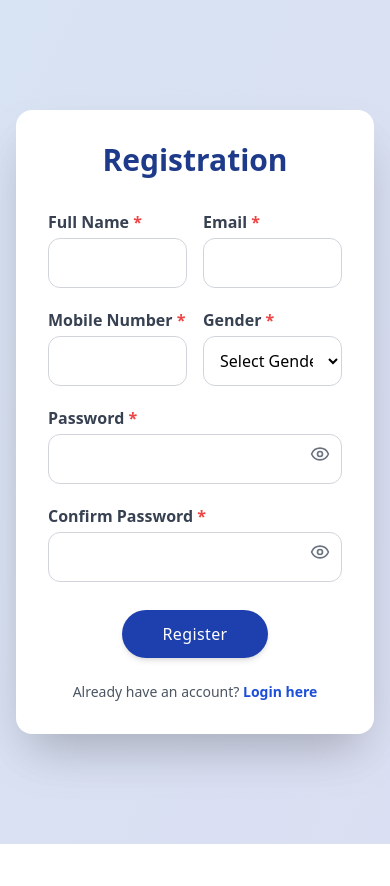
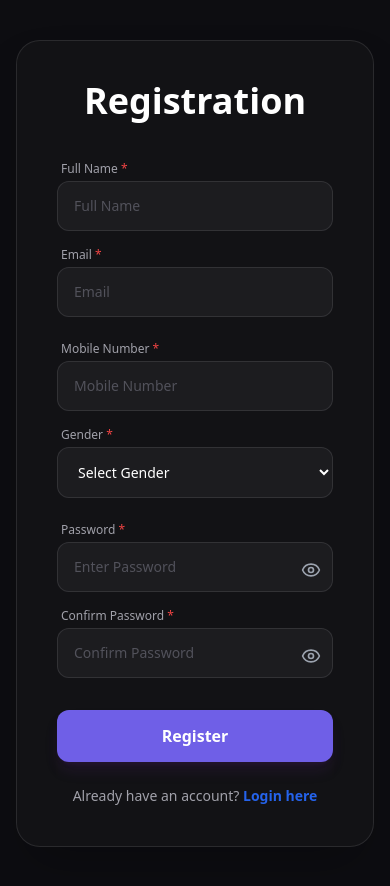
Before and after one commit to ChetanPatil0203/Bank_Frontend-, a React (Create React App) app in the folder frontend/: page / in a window 390 px wide. Before the commit the page ends 844 px from the top, so only its background shows below. Built offline with nearby package versions, Linux system fonts and the light colour scheme.

Commit message:
UI Update

```diff
--- a/frontend/src/components/DashboardHome/DashboardHome.jsx
+++ b/frontend/src/components/DashboardHome/DashboardHome.jsx
@@ -30,7 +30,7 @@ function DashboardHome() {
   ];
 
   return (
-    <div className="min-h-screen p-8 flex justify-center">
+    <div className="min-h-screen bg-[#f8f4e8] p-8 flex justify-center">
       <div className="w-full max-w-4xl">
 
         <h1 className="text-2xl font-semibold mb-6">
--- a/frontend/src/components/HeaderSection/HeaderSection.jsx
+++ b/frontend/src/components/HeaderSection/HeaderSection.jsx
@@ -6,7 +6,7 @@
 
     return (
       <header
-        className={`bg-white text-black shadow-md sticky top-0 z-40 border-b
+        className={`bg-[#f8f4e8] text-black shadow-md sticky top-0 z-40 border-b
         transition-all duration-300 ${
           sidebarOpen ? "ml-[240px]" : "ml-0"
         }`}
--- a/frontend/src/components/Login/Login.jsx
+++ b/frontend/src/components/Login/Login.jsx
@@ -30,9 +30,9 @@ export default function LoginPage() {
   };
 
   return (
-    <div className="min-h-screen flex items-center justify-center px-4">
+    <div className="min-h-screen bg-[#0D0D11] flex items-center justify-center px-4">
 
-      <div className="max-w-md w-full bg-white shadow-2xl rounded-2xl p-8">
+      <div className="max-w-md w-full bg-[#18181b]/50 backdrop-blur-xl border border-white/10 rounded-3xl p-10 shadow-2xl p-8">
 
         {/* HEADER */}
         <div className="text-center mb-8 flex flex-col items-center">
@@ -54,11 +54,12 @@ export default function LoginPage() {
             name="accountNumber"
             placeholder="Enter Account Number"
             handleChange={handleChange}
+            className="w-full bg-[#27272a]/50 text-white text-sm border border-white/10 rounded-xl px-4 py-3.5 focus:outline-none focus:border-[#6F5FE7] focus:ring-1 focus:ring-[#6F5FE7] transition-all placeholder:text-zinc-600"
           />
 
           {/* Password Field */}
           <div>
-            <label className="block text-sm font-medium text-gray-700 mb-1">
+            <label className="block text-sm font-medium text-zinc-400 mb-1">
               Password
             </label>
 
@@ -68,7 +69,7 @@ export default function LoginPage() {
                 name="password"
                 placeholder="Enter Password"
                 onChange={handleChange}
-                className="w-full border rounded-xl p-3 pr-12 focus:ring-2 focus:ring-blue-500 outline-none"
+                className="w-full bg-[#27272a]/50 text-white text-sm border border-white/10 rounded-xl px-4 py-3.5 focus:outline-none focus:border-[#6F5FE7] focus:ring-1 focus:ring-[#6F5FE7] transition-all placeholder:text-zinc-600"
                 required
               />
 
@@ -89,7 +90,7 @@ export default function LoginPage() {
 
           {/* Remember + Forgot */}
           <div className="flex justify-between items-center text-sm">
-            <label className="flex items-center gap-2">
+            <label className="flex items-center gap-2 text-zinc-400">
               <input
                 type="checkbox"
                 name="remember"
@@ -106,7 +107,7 @@ export default function LoginPage() {
           {/* Login Button */}
           <button
           onClick={() => navigate("/dashboard")}
-          className="w-full bg-blue-900 text-white py-3 rounded-xl font-semibold hover:bg-blue-800 transition">
+          className="w-full md:w-64 bg-[#6F5FE7] hover:bg-[#5b4ec2] text-white font-semibold rounded-xl py-3.5 transition-all transform active:scale-[0.98] shadow-lg shadow-purple-900/20 disabled:opacity-50 disabled:cursor-not-allowed">
 
             Login
           </button>
--- a/frontend/src/components/Registration/Registration.jsx
+++ b/frontend/src/components/Registration/Registration.jsx
@@ -3,7 +3,6 @@ import { Eye, EyeOff } from "lucide-react";
 import { useNavigate } from "react-router-dom";
 
 export default function RegistrationPage() {
-
   const navigate = useNavigate();
 
   const [formData, setFormData] = useState({
@@ -24,14 +23,12 @@ export default function RegistrationPage() {
       ...formData,
       [e.target.name]: e.target.value
     });
-
     setError("");
   };
 
   const handleSubmit = (e) => {
     e.preventDefault();
 
-    // Validation
     if (formData.password.length < 6) {
       setError("Password must be at least 6 characters ⚠️");
       return;
@@ -42,7 +39,6 @@ export default function RegistrationPage() {
       return;
     }
 
-    // Mock check: यहाँ आप backend से check कर सकते हैं
     const existingUsers = JSON.parse(localStorage.getItem("users") || "[]");
     const userExists = existingUsers.find(user => user.email === formData.email);
 
@@ -51,7 +47,6 @@ export default function RegistrationPage() {
       return;
     }
 
-    // Save user
     existingUsers.push({
       name: formData.name,
       email: formData.email,
@@ -65,39 +60,36 @@ export default function RegistrationPage() {
   };
 
   return (
-    <div className="min-h-screen bg-gradient-to-br from-blue-200/40 to-indigo-200/40 flex items-center justify-center px-4 py-8min-h-screen bg-gray-500/30 backdrop-blur-lg flex items-center justify-center px-4 py-8min-h-screen bg-zinc-400/25 backdrop-blur-xl flex items-center justify-center px-4 py-8">
+    <div className="min-h-screen bg-[#0D0D11] flex items-center justify-center px-4 py-10">
 
-      <div className="w-full max-w-lg bg-white shadow-2xl rounded-2xl p-8">
+      {/* Form Container */}
+      <div className="w-full max-w-3xl bg-[#18181b]/50 backdrop-blur-xl border border-white/10 rounded-3xl p-10 shadow-2xl">
 
         {/* Header */}
-        <div className="text-center mb-8">
-          <h2 className="text-3xl font-bold text-blue-900 mb-2">
-            Registration
-          </h2>
+        <div className="text-center mb-10">
+          <h2 className="text-4xl font-bold text-white">Registration</h2>
         </div>
 
-        <form onSubmit={handleSubmit} className="space-y-5">
+        <form onSubmit={handleSubmit} className="space-y-6">
 
-          {/* Row 1 */}
-          <div className="grid grid-cols-2 gap-4">
-            <Input label="Full Name" name="name" handleChange={handleChange}/>
-            <Input label="Email" name="email" type="email" handleChange={handleChange}/>
+          {/* Row 1: Full Name + Email */}
+          <div className="grid grid-cols-1 md:grid-cols-2 gap-4">
+            <Input label="Full Name" name="name" handleChange={handleChange} />
+            <Input label="Email" name="email" type="email" handleChange={handleChange} />
           </div>
 
-          {/* Row 2 */}
-          <div className="grid grid-cols-2 gap-4">
-            <Input label="Mobile Number" name="mobile" handleChange={handleChange}/>
-
+          {/* Row 2: Mobile + Gender */}
+          <div className="grid grid-cols-1 md:grid-cols-2 gap-4">
+            <Input label="Mobile Number" name="mobile" handleChange={handleChange} />
             <div>
-              <label className="font-semibold text-gray-700">
+              <label className="text-xs font-medium text-zinc-400 ml-1 mb-1 block">
                 Gender <span className="text-red-500">*</span>
               </label>
-
               <select
                 name="gender"
                 value={formData.gender}
                 onChange={handleChange}
-                className="w-full border border-gray-300 rounded-xl p-3 mt-1 focus:ring-2 focus:ring-blue-500 outline-none bg-white"
+                className="w-full bg-[#27272a]/50 text-white text-sm border border-white/10 rounded-xl px-4 py-3.5 focus:outline-none focus:border-[#6F5FE7] focus:ring-1 focus:ring-[#6F5FE7] transition-all placeholder:text-zinc-600"
                 required
               >
                 <option value="">Select Gender</option>
@@ -108,25 +100,26 @@ export default function RegistrationPage() {
             </div>
           </div>
 
+          {/* Row 3: Password + Confirm Password */}
+          <div className="grid grid-cols-1 md:grid-cols-2 gap-4">
             {/* Password */}
             <div className="relative">
-            <label className="font-semibold text-gray-700">
+              <label className="text-xs font-medium text-zinc-400 ml-1 mb-1 block">
                 Password <span className="text-red-500">*</span>
               </label>
-
               <input
                 type={showPassword ? "text" : "password"}
                 name="password"
                 value={formData.password}
                 onChange={handleChange}
-              className="w-full border border-gray-300 rounded-xl p-3 mt-1 pr-12 focus:ring-2 focus:ring-blue-500 outline-none"
+                className="w-full bg-[#27272a]/50 text-white text-sm border border-white/10 rounded-xl px-4 py-3.5 focus:outline-none focus:border-[#6F5FE7] focus:ring-1 focus:ring-[#6F5FE7] transition-all placeholder:text-zinc-600"
+                placeholder="Enter Password"
                 required
               />
-
               <button
                 type="button"
                 onClick={() => setShowPassword(!showPassword)}
-              className="absolute right-3 top-[38px] text-gray-500 hover:text-gray-700"
+                className="absolute right-3 top-[38px] text-gray-400 hover:text-gray-200"
               >
                 {showPassword ? <EyeOff size={20} /> : <Eye size={20} />}
               </button>
@@ -134,53 +127,50 @@ export default function RegistrationPage() {
 
             {/* Confirm Password */}
             <div className="relative">
-            <label className="font-semibold text-gray-700">
+              <label className="text-xs font-medium text-zinc-400 ml-1 mb-1 block">
                 Confirm Password <span className="text-red-500">*</span>
               </label>
-
               <input
                 type={showConfirmPassword ? "text" : "password"}
                 name="confirmPassword"
                 value={formData.confirmPassword}
                 onChange={handleChange}
-              className="w-full border border-gray-300 rounded-xl p-3 mt-1 pr-12 focus:ring-2 focus:ring-blue-500 outline-none"
+                className="w-full bg-[#27272a]/50 text-white text-sm border border-white/10 rounded-xl px-4 py-3.5 focus:outline-none focus:border-[#6F5FE7] focus:ring-1 focus:ring-[#6F5FE7] transition-all placeholder:text-zinc-600"
+                placeholder="Confirm Password"
                 required
               />
-
               <button
                 type="button"
                 onClick={() => setShowConfirmPassword(!showConfirmPassword)}
-              className="absolute right-3 top-[38px] text-gray-500 hover:text-gray-700"
+                className="absolute right-3 top-[38px] text-gray-400 hover:text-gray-200"
               >
                 {showConfirmPassword ? <EyeOff size={20} /> : <Eye size={20} />}
               </button>
+            </div>
+          </div>
 
+          {/* Error Message */}
           {error && (
-              <div className="mt-2 p-3 bg-red-50 border border-red-200 rounded-lg">
+            <div className="mt-2 p-3 bg-red-50/20 border border-red-200/30 rounded-lg">
               <p className="text-red-600 text-sm font-medium">{error}</p>
               {error.includes("already registered") && (
                 <button
                   type="button"
                   onClick={() => navigate("/login")}
-                    className="text-blue-600 underline text-sm mt-1 hover:text-blue-800"
+                  className="text-blue-200 underline text-sm mt-1 hover:text-white"
                 >
                   Go to Login →
                 </button>
               )}
             </div>
           )}
-          </div>
 
           {/* Submit Button */}
           <div className="flex justify-center pt-2">
             <button
-             onClick={() => navigate("/login")}
-
               type="submit"
-              className="px-10 py-3 bg-blue-800 text-white rounded-full font-medium
-                         shadow-md hover:shadow-xl hover:bg-blue-900 transition-all duration-300 tracking-wide">
-
-
+              className="w-full md:w-64 bg-[#6F5FE7] hover:bg-[#5b4ec2] text-white font-semibold rounded-xl py-3.5 transition-all transform active:scale-[0.98] shadow-lg shadow-purple-900/20 disabled:opacity-50 disabled:cursor-not-allowed"
+            >
               Register
             </button>
           </div>
@@ -189,11 +179,11 @@ export default function RegistrationPage() {
 
         {/* Login Link */}
         <div className="mt-6 text-center">
-          <p className="text-gray-600 text-sm">
+          <p className="text-zinc-400 text-sm">
             Already have an account?{" "}
             <button
               onClick={() => navigate("/login")}
-              className="text-blue-700 font-semibold hover:text-blue-900 transition-colors"
+              className="text-blue-600 font-semibold"
             >
               Login here
             </button>
@@ -205,21 +195,19 @@ export default function RegistrationPage() {
   );
 }
 
-
-/* ---------- Reusable Input ---------- */
-
+/* ---------- Reusable Input Component ---------- */
 function Input({ label, name, handleChange, type = "text" }) {
   return (
     <div>
-      <label className="font-semibold text-gray-700">
+      <label className="text-xs font-medium text-zinc-400 ml-1 mb-1 block">
         {label} <span className="text-red-500">*</span>
       </label>
-
       <input
         type={type}
         name={name}
         onChange={handleChange}
-        className="w-full border border-gray-300 rounded-xl p-3 mt-1 focus:ring-2 focus:ring-blue-500 outline-none"
+        className="w-full bg-[#27272a]/50 text-white text-sm border border-white/10 rounded-xl px-4 py-3.5 focus:outline-none focus:border-[#6F5FE7] focus:ring-1 focus:ring-[#6F5FE7] transition-all placeholder:text-zinc-600"
+        placeholder={label}
         required
       />
     </div>
```
Lines whose indentation alone changed are shown as unchanged.
